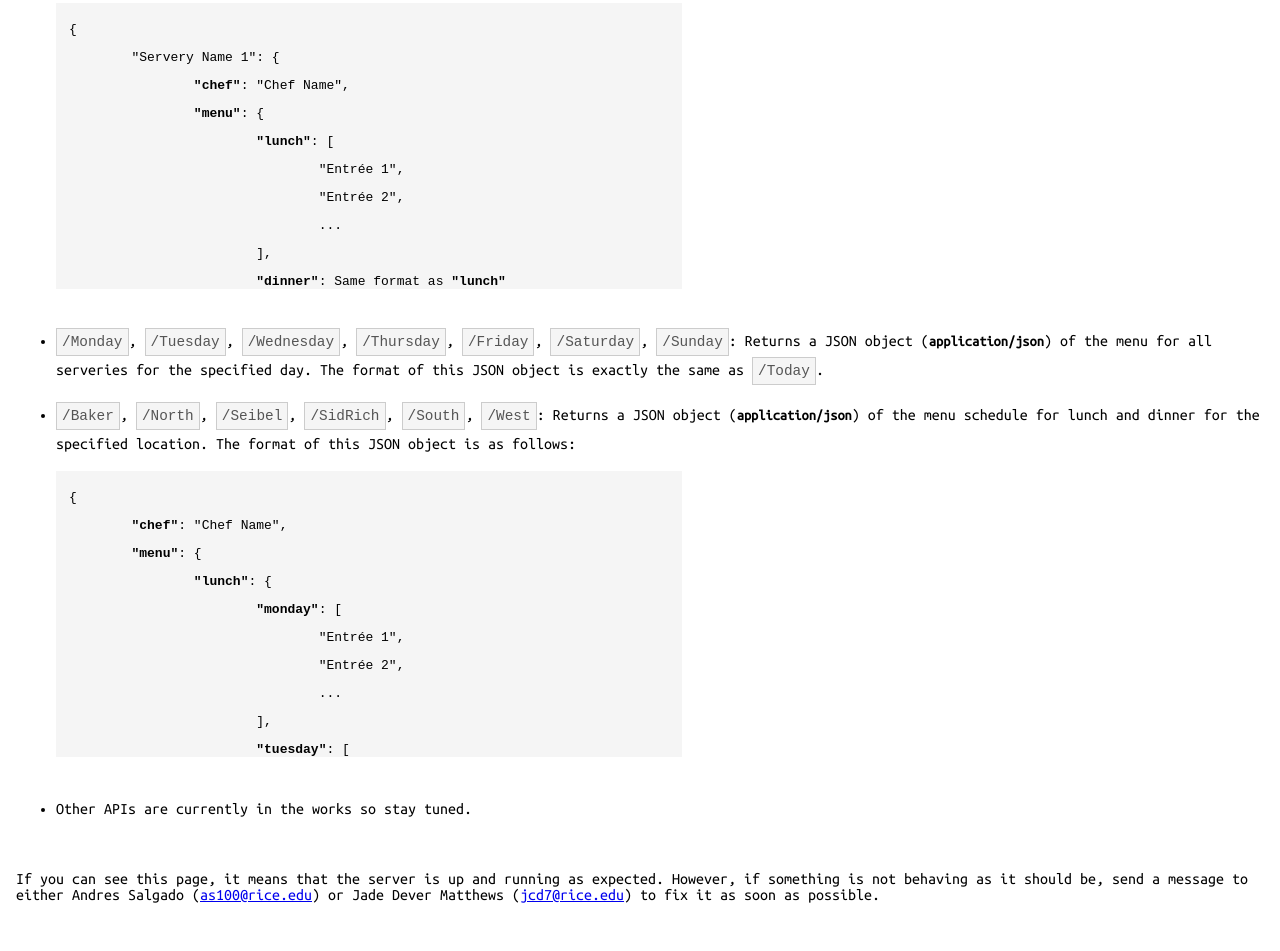
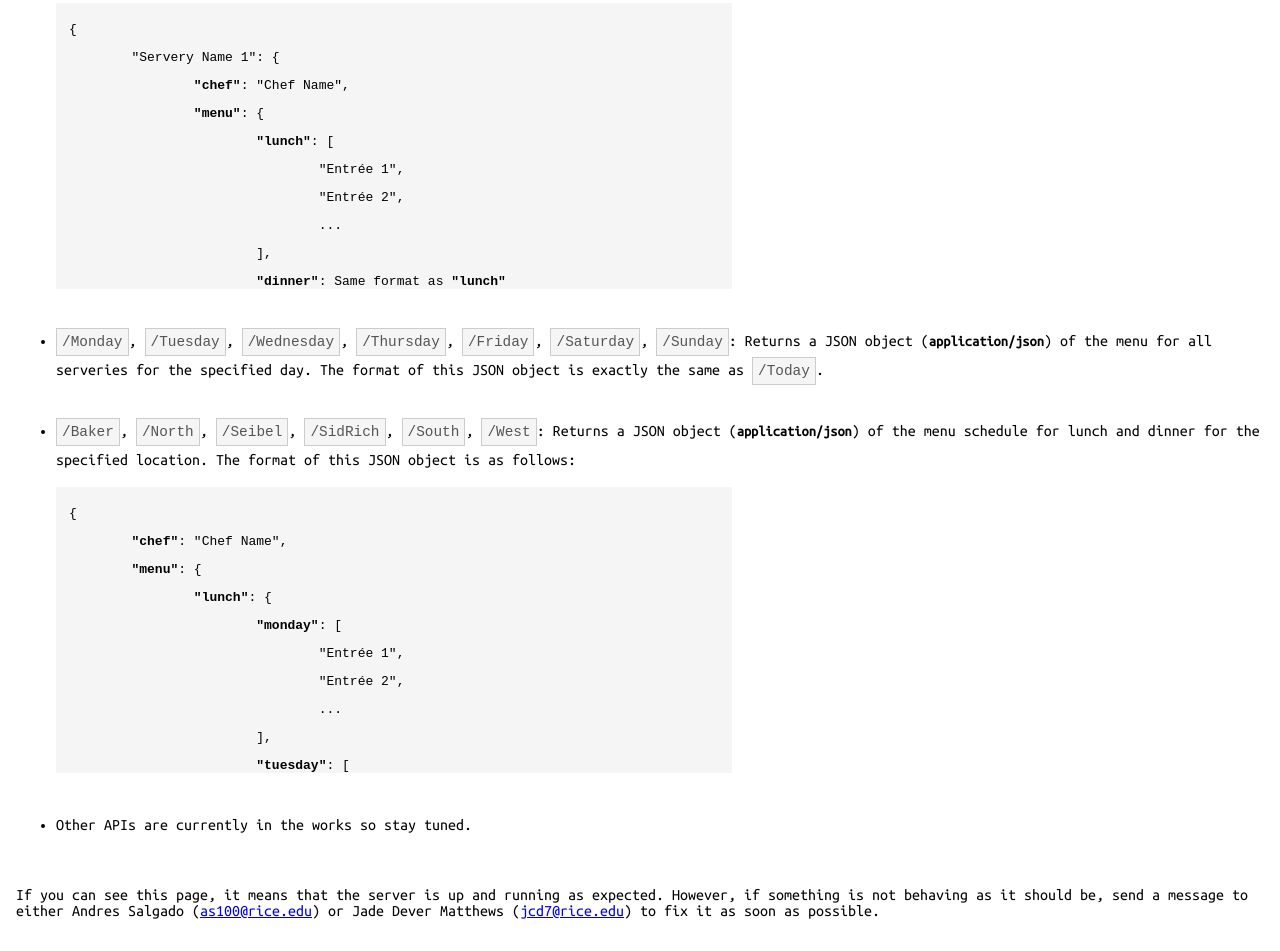
Before and after one commit to tacowhisperer/projectER, a website: page resources/index.html in a window 1280 px wide. Shown: the part 704-1655 px from the top of the page. Drawn offline with Linux system fonts and the light colour scheme; files that its build step writes are made by us from their sources; files whose address does not match are found by name.

Commit message:
Size adjustment.

```diff
--- a/resources/index.html
+++ b/resources/index.html
@@ -18,7 +18,7 @@
 
 	<!-- Fixes the awkward sizes of the JSON sample blocks. -->
 	<script>
-		const IDEAL_WIDTH = 600;
+		const IDEAL_WIDTH = 650;
 
 		let apiSamples = [];
 		let apiSampleIdx = 0;
@@ -128,6 +128,7 @@
 		</li>
 
 		<br>
+		<br>
 
 		<li id="locationmenuapi">
 			<a class="getrequest" href="/Baker" target="_blank">&#47;Baker</a>, <a class="getrequest" href="/North" target="_blank">&#47;North</a>, <a class="getrequest" href="/Seibel" target="_blank">&#47;Seibel</a>, <a class="getrequest" href="/SidRich" target="_blank">&#47;SidRich</a>, <a class="getrequest" href="/South" target="_blank">&#47;South</a>, <a class="getrequest" href="/West" target="_blank">&#47;West</a>: Returns a JSON object (<span class="boldtext">application/json</span>) of the menu schedule for lunch and dinner for the specified location. The format of this JSON object is as follows:
```
